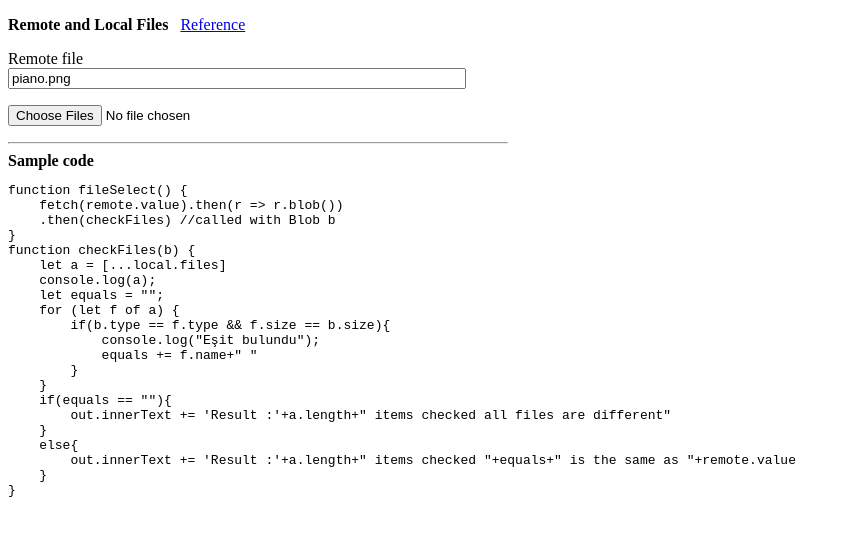
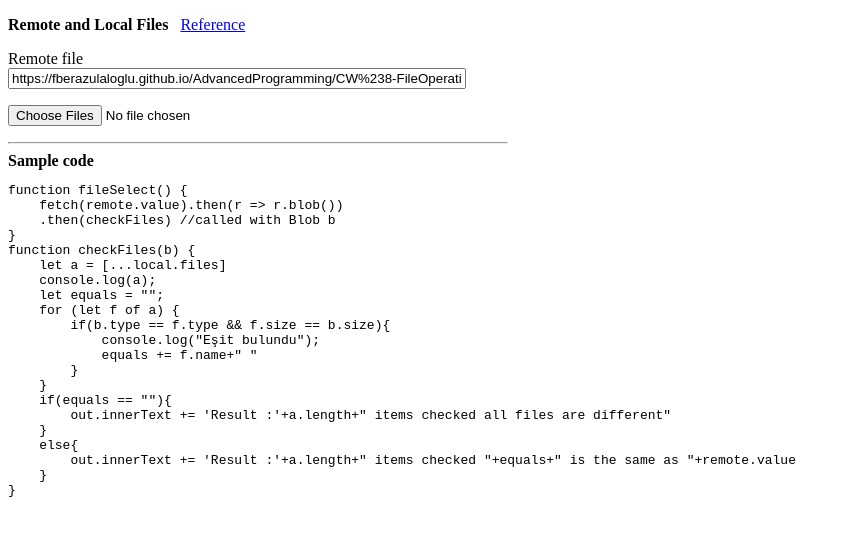
Before and after one commit to FBeraZulaloglu/AdvancedProgramming, a plain HTML site: page CW#8-FileOperations/checkFiles.html in a window 1280 px wide. Shown: the whole page, without its empty margins (0-850 px from the left). Drawn offline with Linux system fonts and the light colour scheme.

Commit message:
Update checkFiles.html

```diff
--- a/CW#8-FileOperations/checkFiles.html
+++ b/CW#8-FileOperations/checkFiles.html
@@ -15,7 +15,7 @@
 <p><b id=docName></b> &nbsp; <a href="Reading_files">Reference</a>
 </p>
 <p>Remote file <br>
-  <input type=text id=remote size=35 value="piano.png">
+  <input type=text id=remote size=35 value="https://fberazulaloglu.github.io/AdvancedProgramming/CW%238-FileOperations/piano.png">
 </p>
 <p><input type=file id=local multiple onChange='fileSelect()' /></p>
 <pre id=out></pre>
@@ -25,6 +25,7 @@
 
 <script>
 "use strict";
+
 function fileSelect() {
     fetch(remote.value).then(r => r.blob())
     .then(checkFiles) //called with Blob b
```
